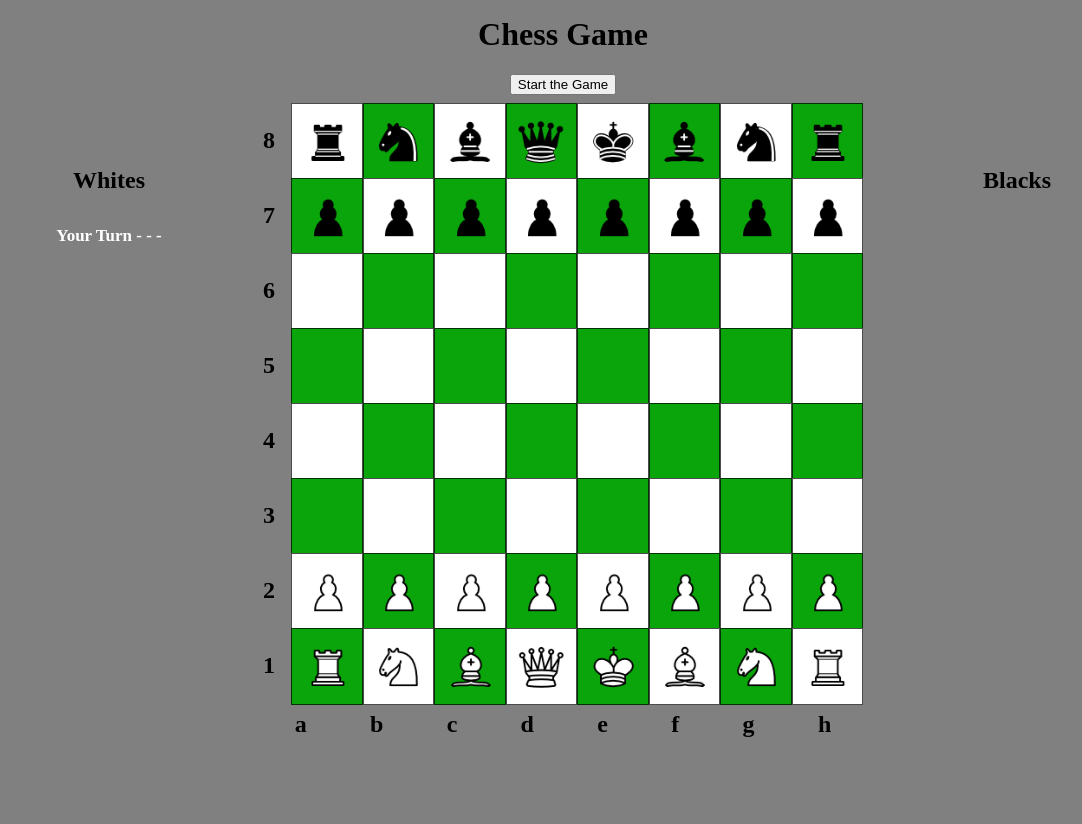
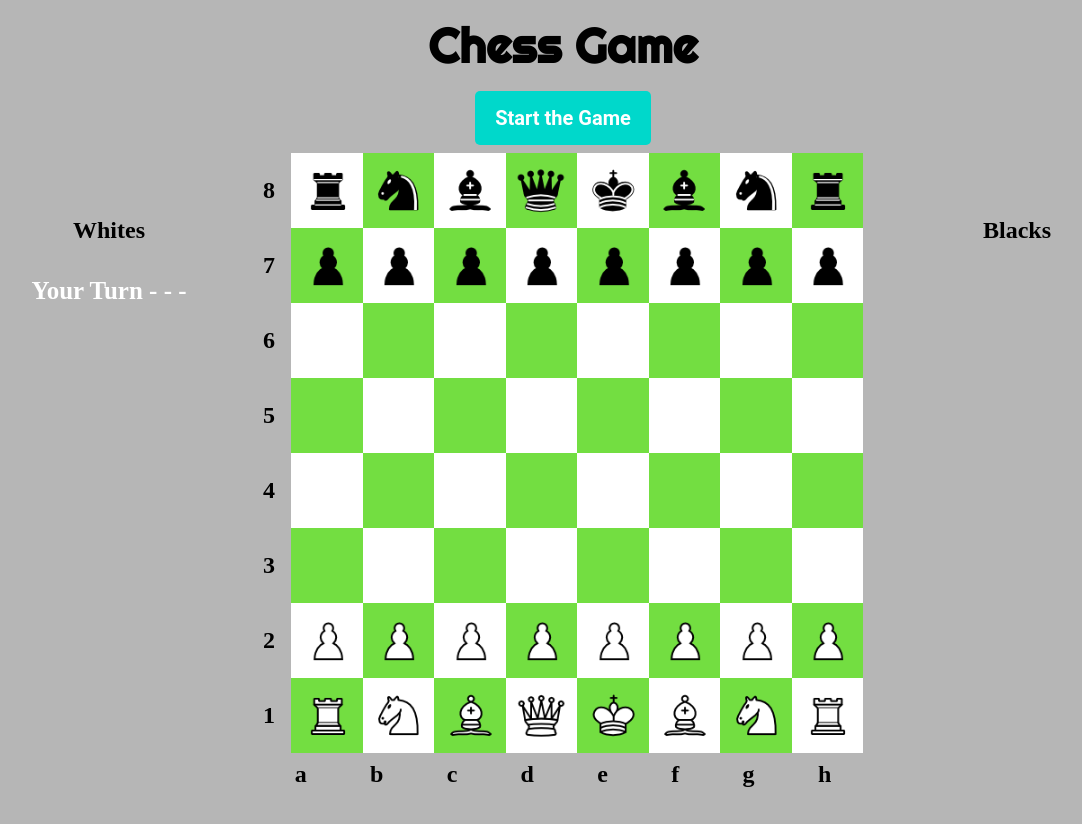
Before and after one commit to soufianechaghilWD/chess, a plain HTML site: page index.html in a window 1280 px wide. Both pictures are taken after a click on the button "Start the Game". Shown: the whole page, without its empty margins (53-1135 px from the left). Drawn offline with Linux system fonts and the light colour scheme.

Commit message:
done for now

```diff
--- a/index.html
+++ b/index.html
@@ -5,6 +5,7 @@
     <meta name="viewport" content="width=device-width, initial-scale=1.0">
     <title>Chess</title>
     <link rel="stylesheet" href="./main.css" />
+    <link href='https://fonts.googleapis.com/css?family=Righteous' rel='stylesheet'>
 </head>
 <body onload="setPlayers()">
     <h1>Chess Game</h1>
--- a/main.css
+++ b/main.css
@@ -1,5 +1,5 @@
 body{
-    background: gray;
+    background: #B6B6B6;
     height: 100vh;
     width: 95vw;
 }
@@ -36,7 +36,23 @@ body > button{
 }
 body > h1{
     text-align: center;
-    margin-top: 1rem;
+    margin: 1rem 0;
+    font-size: 48px;
+    font-family: "Righteous", sans-serif;
+}
+body > button{
+    background: #00D8CB;
+    border-radius: 5px;
+    color: white;
+    width: 176px;
+    height: 54px;
+    border: none;
+    font-family: Roboto;
+    font-style: normal;
+    font-weight: bold;
+    font-size: 20px;
+    line-height: 23px;
+    cursor: pointer;
 }
 .row{
     height: calc(600px / 8);
@@ -52,7 +68,7 @@ body > h1{
 .col{
     height: calc(600px / 8);
     width: calc(600px / 8);
-    border: 1px solid rgba(0, 0, 0, 0.7);
+    /* border: 1px solid rgba(0, 0, 0, 0.7); */
     display: flex;
     justify-content: center;
     align-items: center;
@@ -76,19 +92,21 @@ body > h1{
     font-size: 1.5rem;
 }
 .black{
-    background: rgb(10, 165, 10);
+    background: #73DE41;
 }
 .white{
     background: white;
 }
 .you_R_playing{
-    font-weight: 700;
     text-align: center;
-    font-size: 17px;
     color: white;
+    font-style: normal;
+    font-weight: bold;
+    font-size: 25px;
+    line-height: 29px;
 }
 .selected{
-    background: red;
+    background: #F0E052;
 }
 .poss{
     background: greenyellow;
@@ -97,5 +115,5 @@ body > h1{
     height: 100px;
 }
 .king_in_danger{
-    background: blue;
+    background: #AA0101;
 }
```
